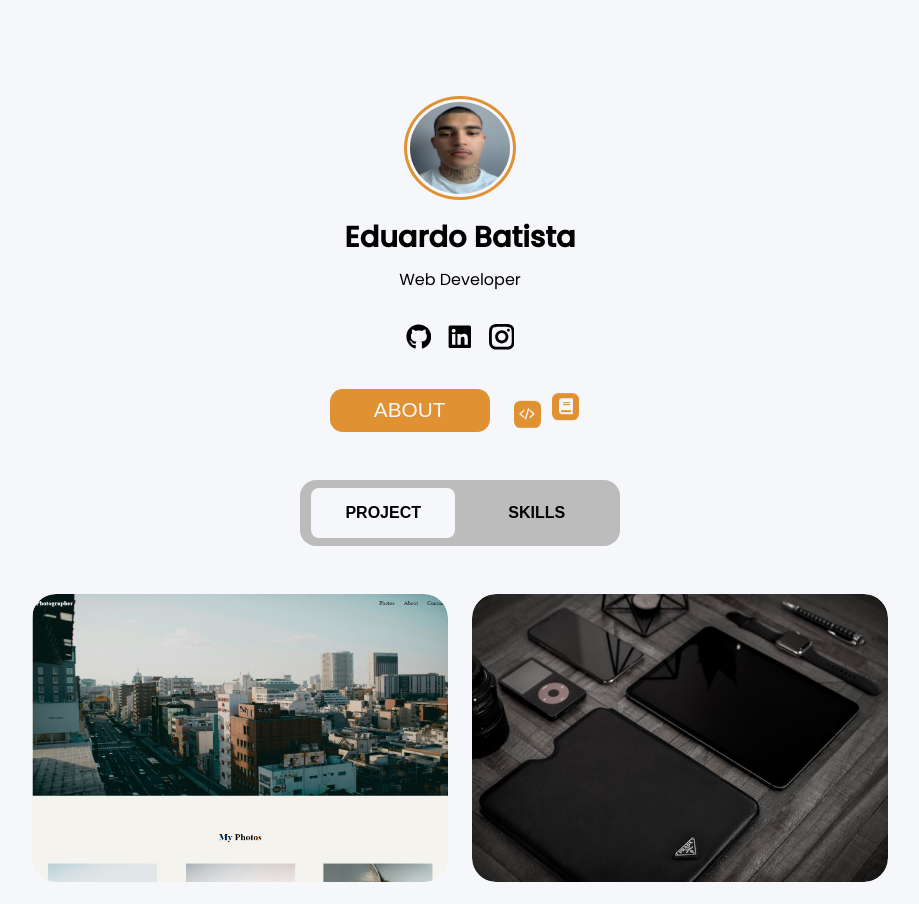
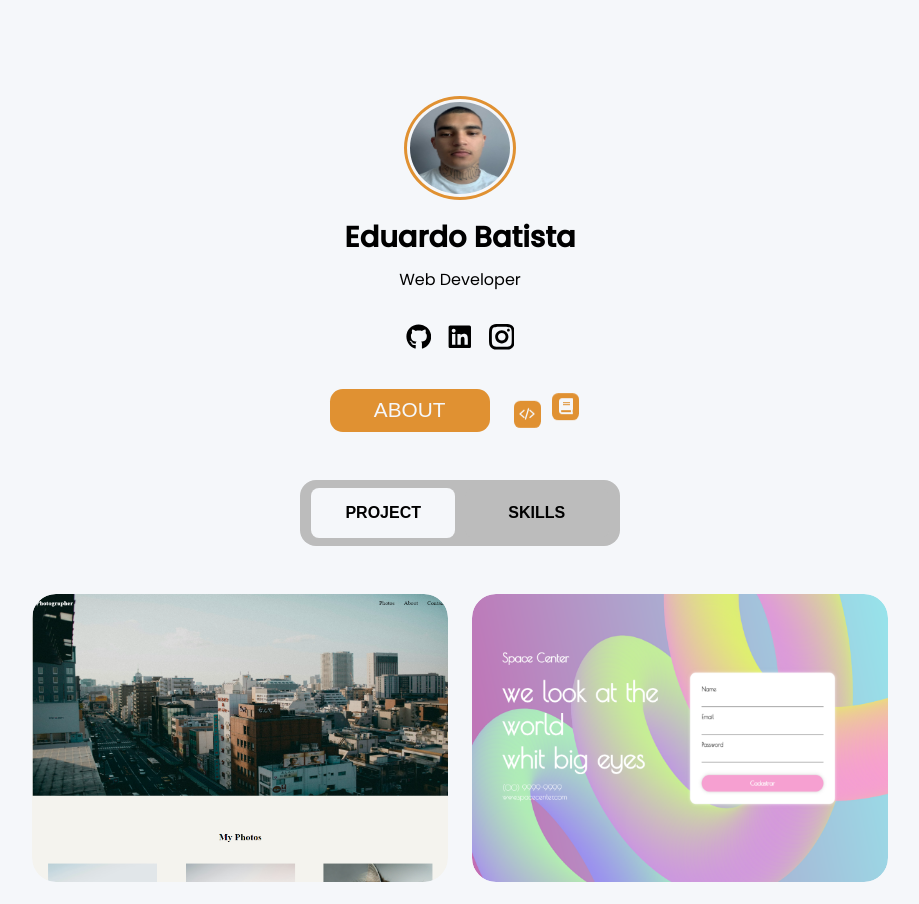
Before and after one commit to Eduardo-Oreia/Portfolio, a React (Vite) app: page / in a window 1280 px wide. Shown: the top 904 px of the page, without its empty margins (180-1099 px from the left). Built offline with nearby package versions, Linux system fonts and the light colour scheme.

Commit message:
adicionando projeto validador de login

```diff
--- a/src/Components/Low.tsx
+++ b/src/Components/Low.tsx
@@ -1,6 +1,7 @@
 import Card from "./Cards/Card";
 import imgCard from "../assets/images/project1.png";
 import imgBlog from "../assets/images/blog1 - Copia.png";
+import imgValidator from "../assets/images/validator.png";
 import '../assets/sass/color.scss'
 import { useState } from "react";
 import CardBack from "./Cards/CardBack";
@@ -49,9 +50,11 @@ export default function Low() {
                     linkProject="https://eduardo-batist4.github.io/Blog/"
                     linkGithub="https://github.com/Eduardo-Batist4/Blog"
                 />
-                <Card imgCard={imgCard}
-                    nameProject="Lorem Ipsum"
-                    descProject="Lorem ipsum dolor sit amet, consectetur adipiscing elit. Etiam eget ligula eu lectus lobortis condimentum. Aliquam nonummy auctor massa."
+                <Card imgCard={imgValidator}
+                    nameProject="Validador de Login"
+                    descProject="Este é um Validador de Login que verifica se o e-mail e a senha atendem aos requisitos estabelecidos para cada campo. As regras estão na descrição no Github."
+                    linkProject="https://eduardo-batist4.github.io/Validacao-Login/"
+                    linkGithub="https://github.com/Eduardo-Batist4/Validacao-Login"
                 />
                 <Card imgCard={imgCard}
                     nameProject="Lorem Ipsum"
```
Also changed, not shown: src/assets/images/validator.png (added).
